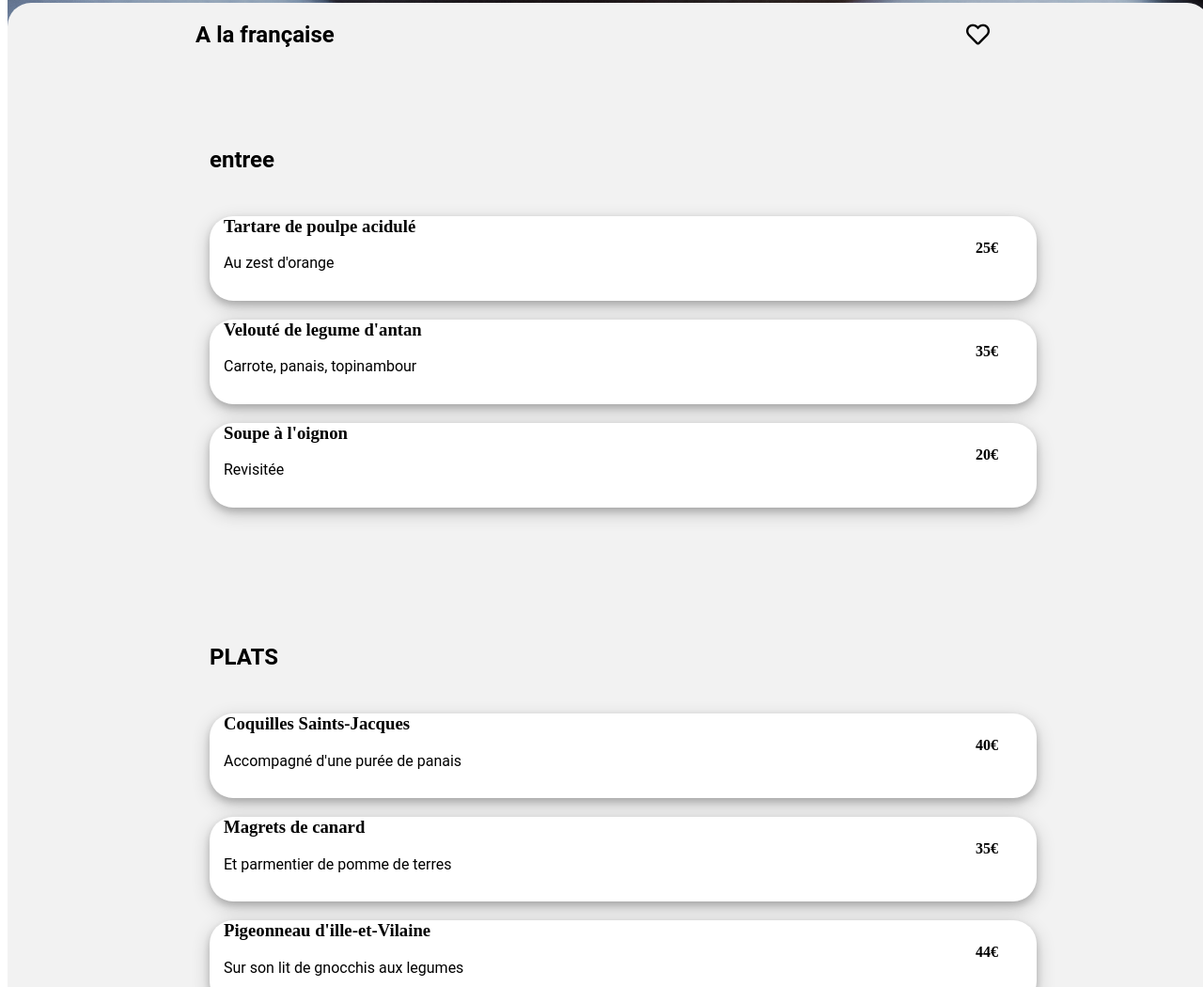
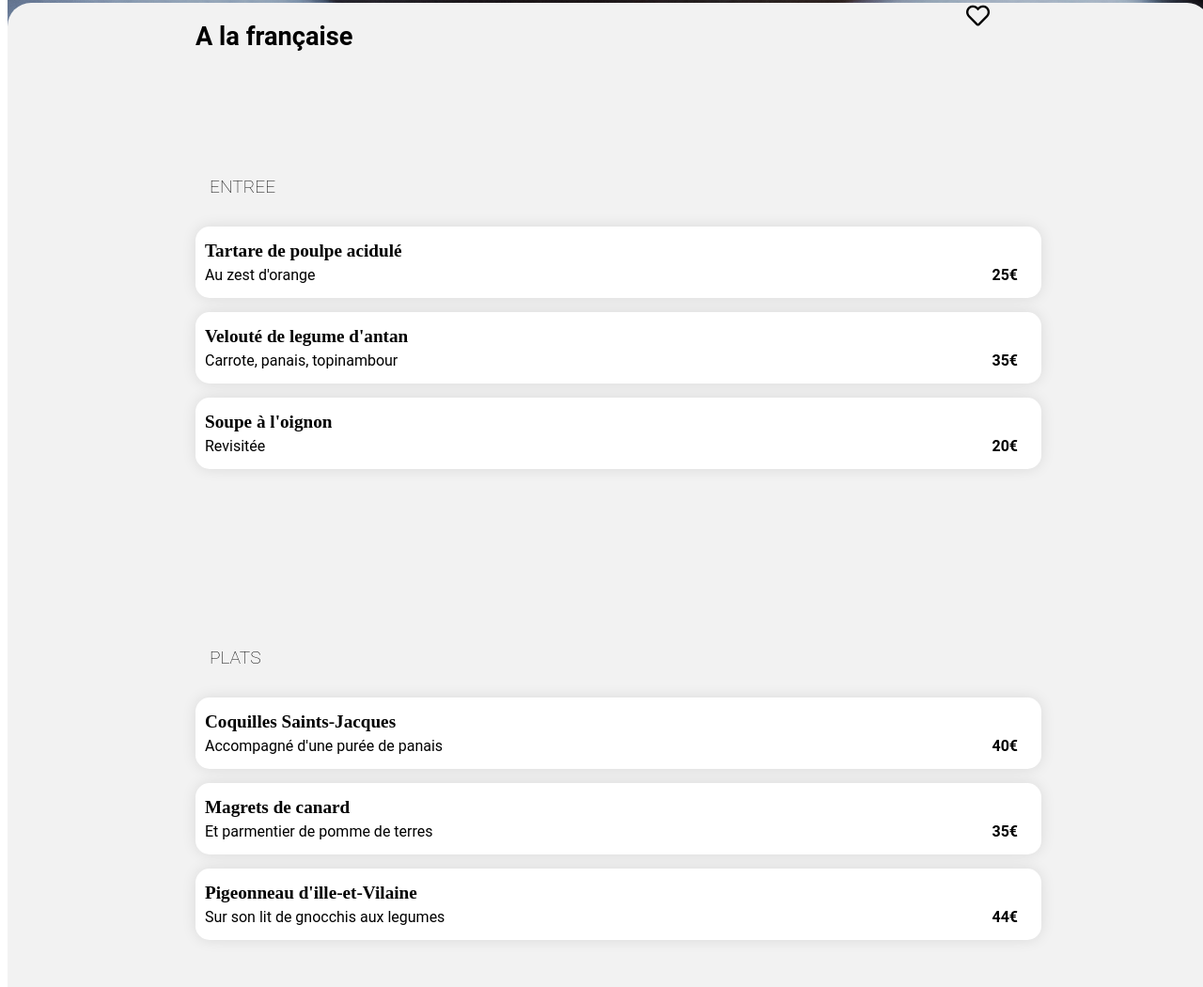
Before and after one commit to Mamadou750/CamaraMamadou_3_28122020, a plain HTML site: page vues/menu-a-la-francaise.html in a window 1280 px wide. Shown: the part 842-1892 px from the top of the page at 94% size. Drawn offline with Linux system fonts and the light colour scheme.

Commit message:
optimisation html menu tex transformation fait et encore erreur sur animation a corriger

```diff
--- a/style.css
+++ b/style.css
@@ -8,6 +8,7 @@
     opacity: 1;
   }
 }
+
 body,
 section,
 article,
@@ -26,15 +27,20 @@ footer {
   background-color: black;
 }
 
+h4 {
+  margin-left: 40px;
+  text-align: center;
+}
+
+footer li {
+  align-self: center;
+  line-height: 1.6rem;
+}
+
 .contenu-foot {
   margin-left: 0;
   padding-left: 15px;
   list-style: none;
-}
-
-footer ul li {
-  align-self: center;
-  line-height: 1.6rem;
 }
 
 .lien-foot {
@@ -42,10 +48,6 @@ footer ul li {
   margin-bottom: 20px;
 }
 
-h4 {
-  margin-left: 40px;
-  text-align: center;
-}
 
 .fa-utensils,
 .fa-hands-helping {
@@ -224,6 +226,7 @@ figure:hover {
 .fa-heart:hover {
   background: linear-gradient(180deg, #9356DC 0%, #FF79DA 100%);
   cursor: pointer;
+  -webkit-background-clip: text;
   -webkit-text-fill-color: transparent;
 }
 
@@ -245,16 +248,75 @@ figure:hover {
   height: 1700px;
 }
 
-.contenu-menu{
+.contenu-menu {
+  display: flex;
   position: relative;
-  width: 340px;
-  height: 90px;
-  margin-left: 15px;
-  margin-bottom: 20px;
-  border-radius: 25px;
-  text-decoration: none;
-  box-shadow: 0 4px 8px 0 rgba(0, 0, 0, 0.2), 0 6px 20px 0 rgba(0, 0, 0, 0.19);
+  border-radius: 12px;
   background-color: white;
+  box-shadow: 0 0px 15px rgb(0 0 0 / 10%);
+  border-radius: 15px;
+  margin: 15px 15px 15px 0;
+  cursor: pointer;
+
+  display: grid;
+  grid-template-columns: auto auto;
+  grid-template-areas:
+      "text1 ."
+      "text2 price";
+  flex-wrap: nowrap;
+  padding: 0 10px;
+}
+
+.contenu-menu p {
+  display: block;
+  white-space: nowrap;
+  text-overflow: ellipsis;
+  overflow: hidden;
+}
+.contenu-menu h3 {
+  grid-area: text1;
+  margin: 15px 0 5px 0;
+  font-weight: bold;
+  font-size: 1.2rem;
+}
+.contenu-menu p {
+  grid-area: text2;
+  margin: 0 0 15px 0;
+}
+.contenu-menu b {
+  grid-area: price;
+  display: flex;
+  justify-content: flex-end;
+  margin: 0 15px 15px 0;
+  font-weight: bold;
+}
+
+.checkmark {
+  display: flex;
+  justify-content: center;
+  align-items: center;
+  background-color: #99E2D0;
+  border-radius: 0 12px 12px 0;
+  color: white;
+  width: 0;
+  right: 0;
+  overflow: hidden;
+  transition: width 400ms ease-in-out;
+}
+
+.contenu-menu:hover .checkmark {
+  width: 75px;
+  height: 89px;
+  top: -40px;
+}
+
+.contenu-menu:hover .checkmark > .fa-check-circle {
+  opacity: 1;
+  animation: rotation 500ms ease-in-out;
+}
+
+.entree-1 {
+  animation: upward 500ms ease-in-out both;
 }
 
 .entree-1 {
@@ -270,6 +332,9 @@ figure:hover {
   animation: upward 500ms 0.5s ease-in-out both;
 }
 
+.plat-1 {
+  animation: upward 500ms 0.6s ease-in-out both;
+}
 
 .plat-1 {
   animation: upward 500ms 0.7s ease-in-out both;
@@ -281,12 +346,18 @@ figure:hover {
   animation: upward 500ms 0.9s ease-in-out both;
 }
 
+.dessert {
+  animation: upward 500ms 1s ease-in-out both;
+}
+
 .dessert-1 {
   animation: upward 500ms 1.1s ease-in-out both;
 }
+
 .dessert-2 {
   animation: upward 500ms 1.2s ease-in-out both;
 }
+
 .dessert-3 {
   animation: upward 500ms 1.3s ease-in-out both;
 }
@@ -326,7 +397,7 @@ a {
 
 .heart-bg {
   position: absolute;
-  top: 1px;
+  top: 21px;
   left: 285px;
 }
 
@@ -338,33 +409,33 @@ a {
 }
 
 h1 {
+  margin: 0px;
+  font-weight: bold;
+  font-size: 1.7rem;
+  padding-top: 20px;
   padding-left: 15px;
   position: relative;
 }
 
 h3 {
-  width: 100%;
+  display: block;
+  white-space: nowrap;
+  text-overflow: ellipsis;
+  overflow: hidden;
   margin-left: 15px;
   margin-top: 10px;
   font-family: bold;
 }
 
 h2 {
+  margin-bottom: 0;
+  font-size: 1.2rem;
+  font-weight: lighter;
+  text-transform: uppercase;
   width: 100%;
   margin-left: 15px;
 }
 
-p,
-b {
-  margin-left: 15px;
-}
-
-b {
-  position: absolute;
-  top: 25px;
-  left: 290px;
-  font-family: bold;
-}
 
 @media screen and (min-width: 575px) {
   .menu {
--- a/vues/menu-a-la-francaise.html
+++ b/vues/menu-a-la-francaise.html
@@ -24,28 +24,37 @@
 	<img class="baniere" src="../images/restaurants/toa-heftiba-DQKerTsQwi0-unsplash.jpg" alt="">
 	<article class="menu">
 		<h1 >A la française <i class="far fa-heart heart-bg"></i></h1>
-		<section class="contenu-list-menu">
+		<section class="contenu-list-menu entree">
 			<h2>entree</h2>
 			<ul class="conteneur-list">
 				<li class="contenu-menu entree-1">
 					<h3>Tartare de poulpe acidulé </h3>
 					<p>Au zest d'orange</p>
 					<b> 25€ </b>
+					<div class="checkmark">
+						<i class="fas fa-check-circle fa-2x"></i>
+					</div>
 				</li>
 				<li class="contenu-menu entree-2">
 					<h3>Velouté de legume d'antan</h3>
 					<p>Carrote, panais, topinambour</p>
 					<b> 35€ </b>
+					<div class="checkmark">
+						<i class="fas fa-check-circle fa-2x"></i>
+					</div>
 				</li>
 				<li class="contenu-menu entree-3">
 					<h3>Soupe à l'oignon</h3>
 					<p>Revisitée</p>
 					<b> 20€ </b>
+					<div class="checkmark">
+						<i class="fas fa-check-circle fa-2x"></i>
+					</div>
 				</li>
 			</ul>
 
 		</section>
-		<section class="contenu-list-menu">
+		<section class="contenu-list-menu plat">
 
 			<h2>PLATS</h2>
 			<ul class="conteneur-list">
@@ -53,38 +62,56 @@
 					<h3>Coquilles Saints-Jacques</h3>
 					<p>Accompagné d'une purée de panais</p>
 					<b>40€</b>
+					<div class="checkmark">
+						<i class="fas fa-check-circle fa-2x"></i>
+					</div>
 				</li>
 				<li class="contenu-menu plat-2">
 					<h3>Magrets de canard</h3>
 					<p>Et parmentier de pomme de terres </p>
 					<b>35€</b>
+					<div class="checkmark">
+						<i class="fas fa-check-circle fa-2x"></i>
+					</div>
 				</li>
 				<li class="contenu-menu plat-2">
 					<h3>Pigeonneau d'ille-et-Vilaine</h3>
 					<p>Sur son lit de gnocchis aux legumes</p>
 					<b> 44€ </b>
+					<div class="checkmark">
+						<i class="fas fa-check-circle fa-2x"></i>
+					</div>
 				</li>
 			</ul>
 
 		</section>
 
-		<section class="contenu-list-menu">
+		<section class="contenu-list-menu dessert">
 			<h2>DESSERTS</h2>
 			<ul class="conteneur-list">
 				<li class="contenu-menu dessert-1">
 					<h3>Pétales de violettes glacés</h3>
 					<p>Et purée de noisettes </p>
 					<b> 18€ </b>
+					<div class="checkmark">
+						<i class="fas fa-check-circle fa-2x"></i>
+					</div>
 				</li>
 				<li class="contenu-menu dessert-2">
 					<h3>Fondant au chocolat</h3>
 					<p> Revisité </p>
 					<b> 22€ </b>
+					<div class="checkmark">
+						<i class="fas fa-check-circle fa-2x"></i>
+					</div>
 				</li>
 				<li class="contenu-menu dessert-3">
 					<h3>Millefeuille croustillant</h3>
 					<p>Myrtille et pâte d'amende </p>
 					<b> 23€ </b>
+					<div class="checkmark">
+						<i class="fas fa-check-circle fa-2x"></i>
+					</div>
 				</li>
 			</ul>
 
```
Also changed, not shown: vues/menu-la-note-enchantee.html (+36 -3 lines), vues/menu-la-pallete-du-gout.html (+30 -3 lines), vues/menu-le-delice-des-sens.html (+30 -3 lines).
